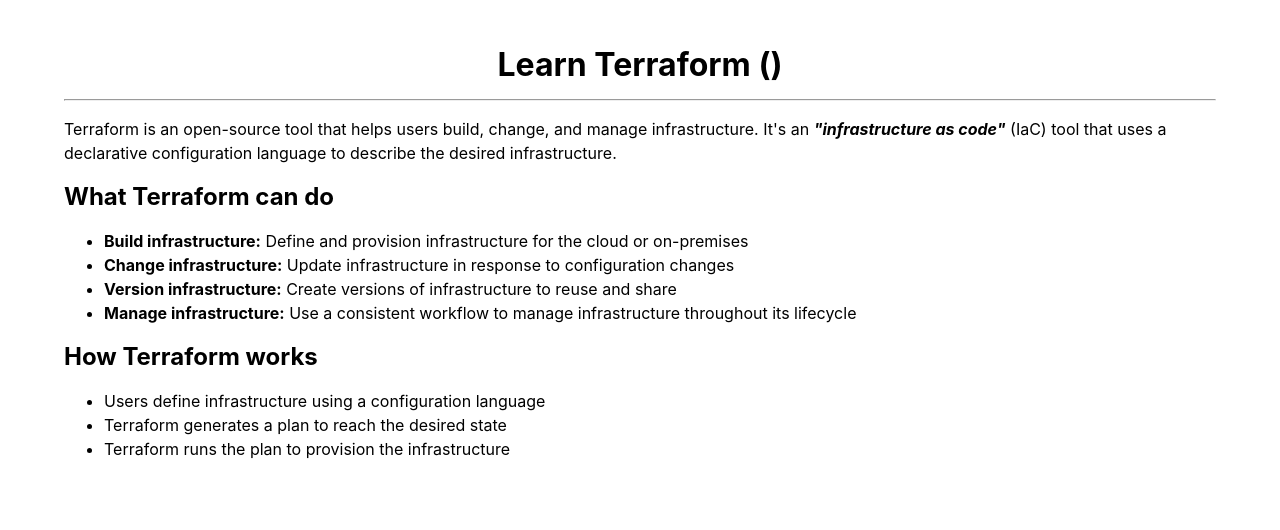
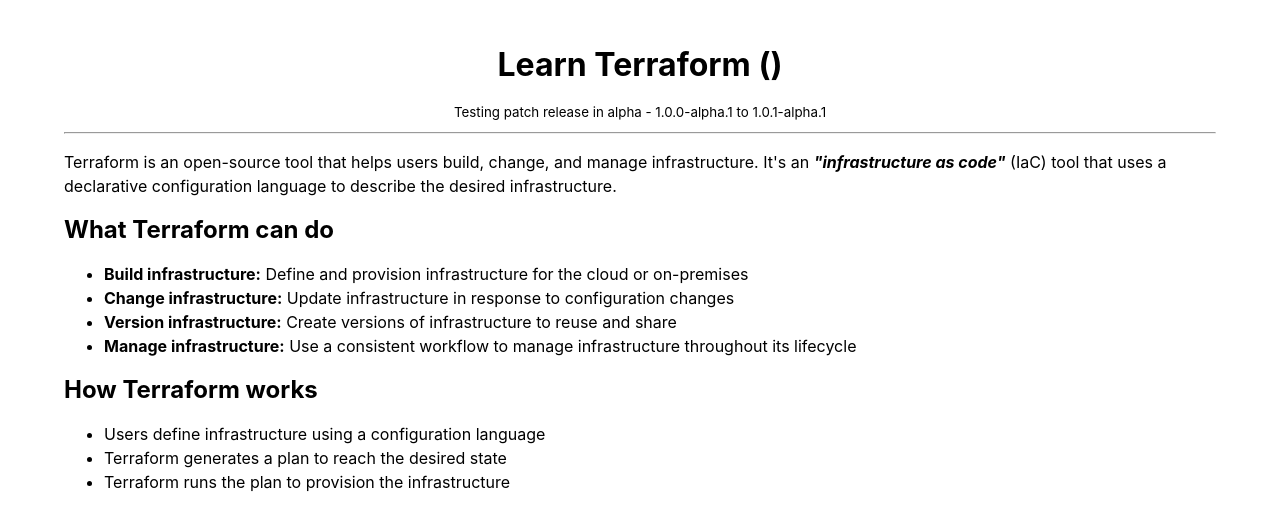
Before and after one commit to harireddy7/learn-terraform, a React (Create React App) app: page / in a window 1280 px wide. Shown: the top 530 px of the page. Built offline with nearby package versions, Linux system fonts and the light colour scheme.

Commit message:
fix: make patch release on top of 1.0.0-alpha.1

```diff
--- a/src/App.js
+++ b/src/App.js
@@ -5,6 +5,7 @@
     <div className="App">
       <header>
         <h1>Learn Terraform ({process.env.REACT_APP_VERSION})</h1>
+        <small>Testing patch release in alpha - 1.0.0-alpha.1 to 1.0.1-alpha.1</small>
       </header>
       <hr />
       <main>
```
